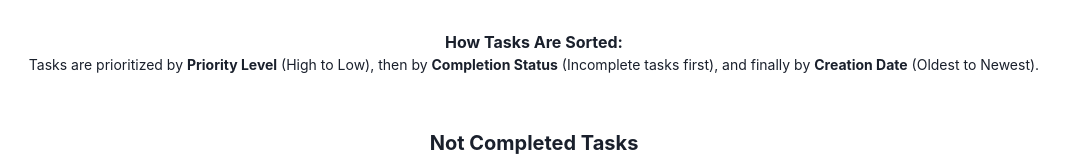
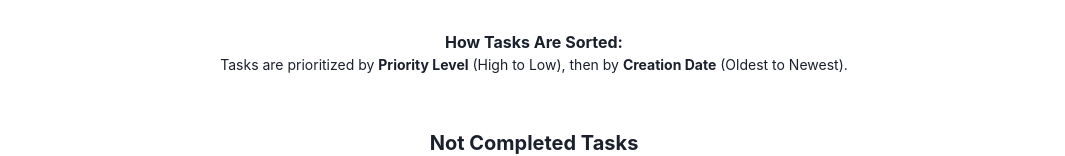
Before and after one commit to amandaguan-ag/todo, a React (Create React App) app in the folder frontend/: page / in a window 1280 px wide. Shown: the part 218-374 px from the top of the page, without its empty margins (106-1171 px from the left). Built offline with nearby package versions, Linux system fonts and the light colour scheme; no server answers.

Commit message:
remove uncessary complted sorting

```diff
--- a/frontend/src/App.tsx
+++ b/frontend/src/App.tsx
@@ -17,8 +17,6 @@ const App: React.FC = () => {
         const priorityOrder = { High: 1, Medium: 2, Low: 3 };
         if (priorityOrder[a.priority] !== priorityOrder[b.priority]) {
           return priorityOrder[a.priority] - priorityOrder[b.priority];
-        } else if (a.completed !== b.completed) {
-          return a.completed === false ? -1 : 1;
         } else {
           return (
             new Date(a.createdAt).getTime() - new Date(b.createdAt).getTime()
@@ -54,8 +52,7 @@ const App: React.FC = () => {
             </Text>
             <Text fontSize="sm">
               Tasks are prioritized by <strong>Priority Level</strong> (High to
-              Low), then by <strong>Completion Status</strong> (Incomplete tasks
-              first), and finally by <strong>Creation Date</strong> (Oldest to
+              Low), then by <strong>Creation Date</strong> (Oldest to
               Newest).
             </Text>
           </Box>
```
